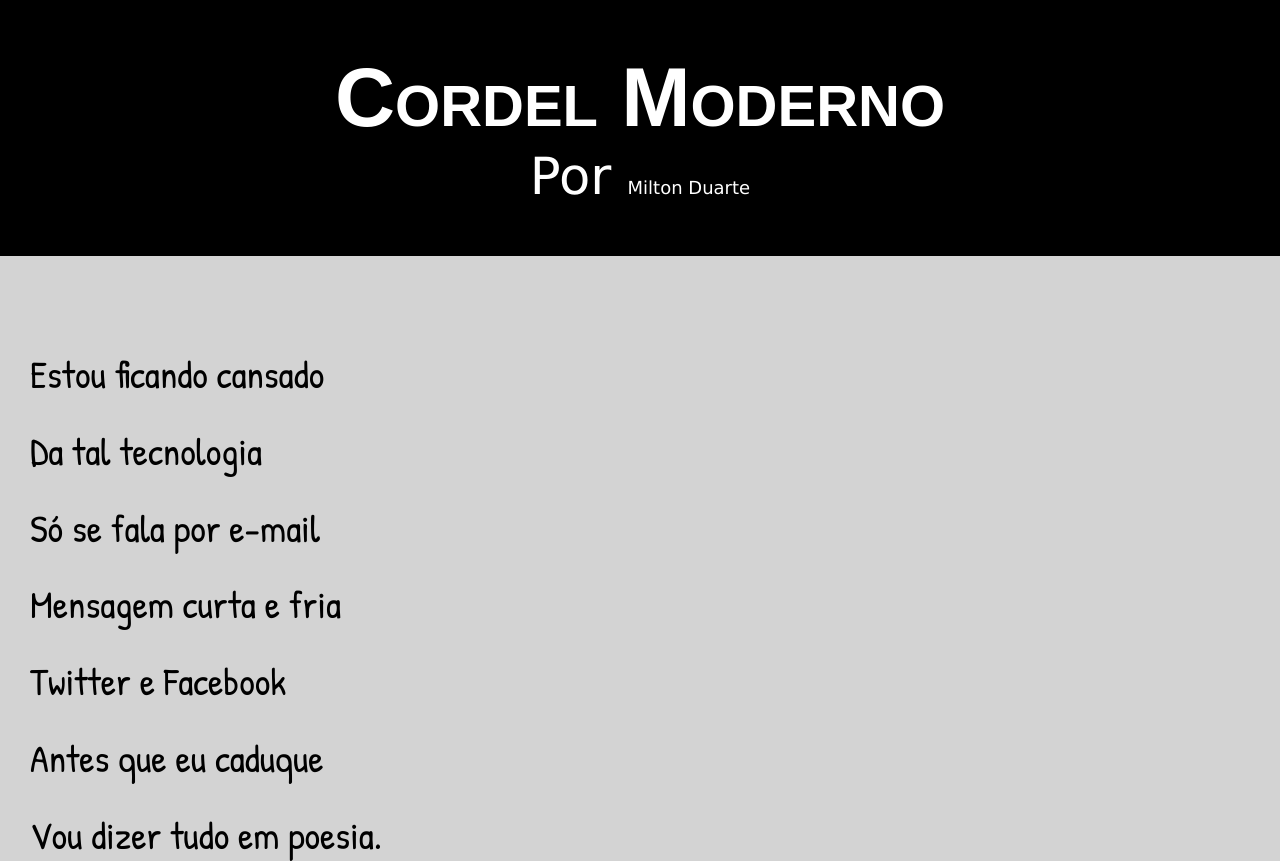
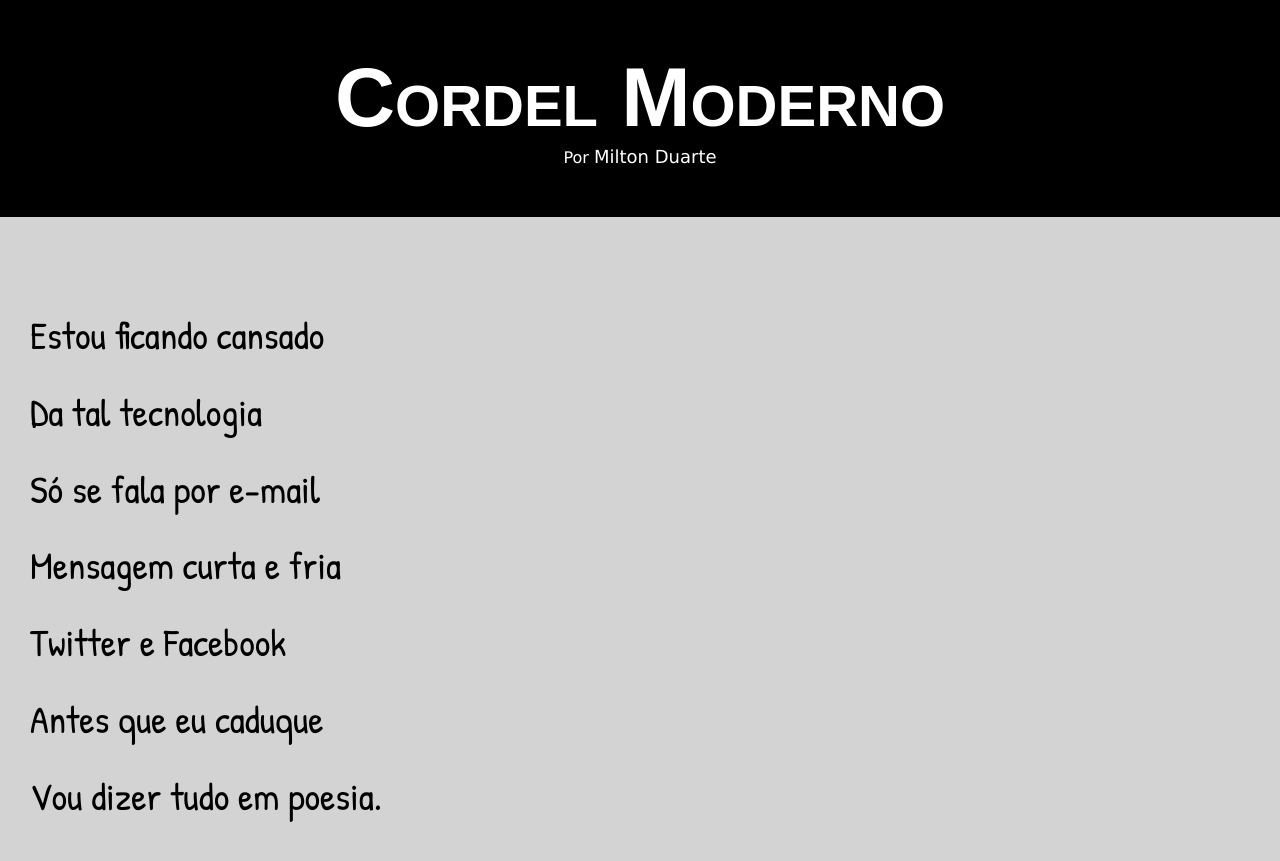
Before and after one commit to Patrick-Cabelin/projeto-cordel, a plain HTML site: page index.html in a window 1280 px wide. Shown: the top 861 px of the page. Drawn offline with Linux system fonts and the light colour scheme.

Commit message:
Update style.css

```diff
--- a/css/style.css
+++ b/css/style.css
@@ -25,7 +25,7 @@ header{
     background-color: rgb(0, 0, 0);
     color: rgb(255, 255, 255);
     text-align: center;
-    font-size: 4vw;
+
 }
 
 header > h1{
```
